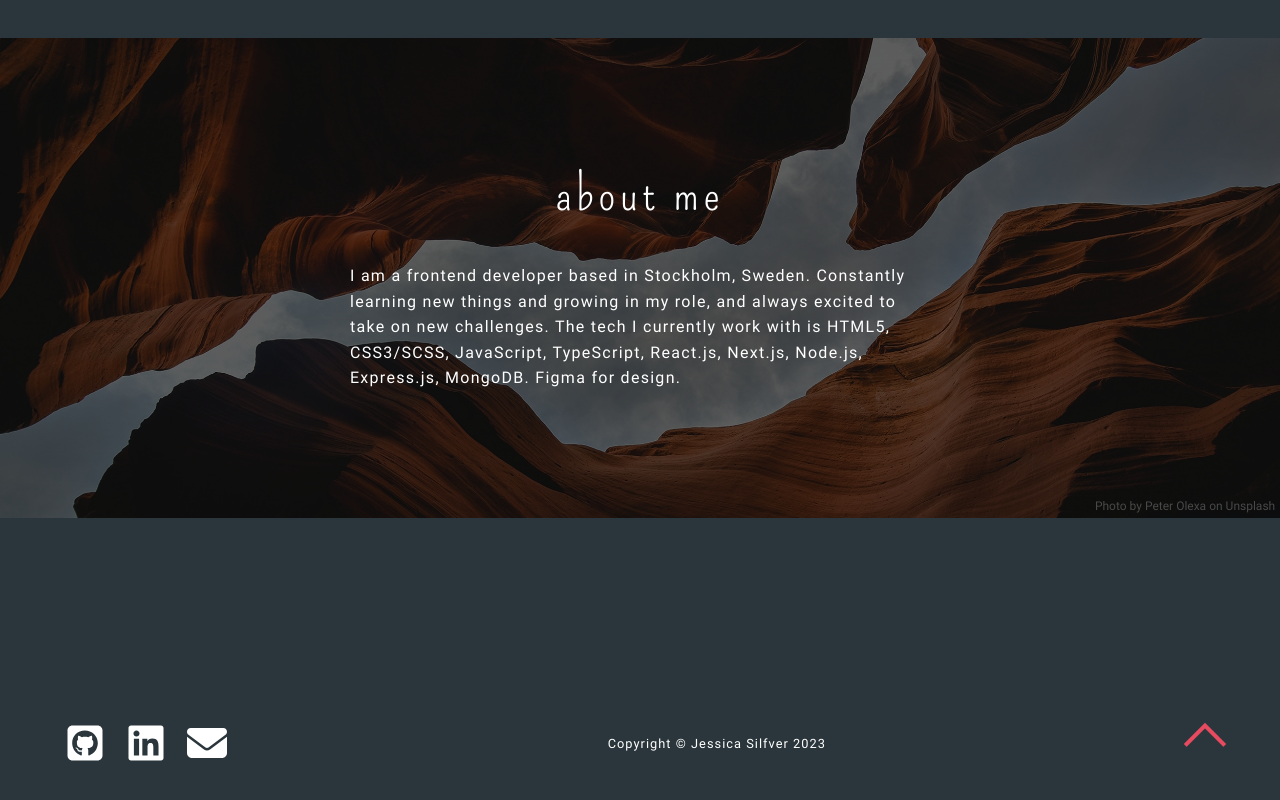
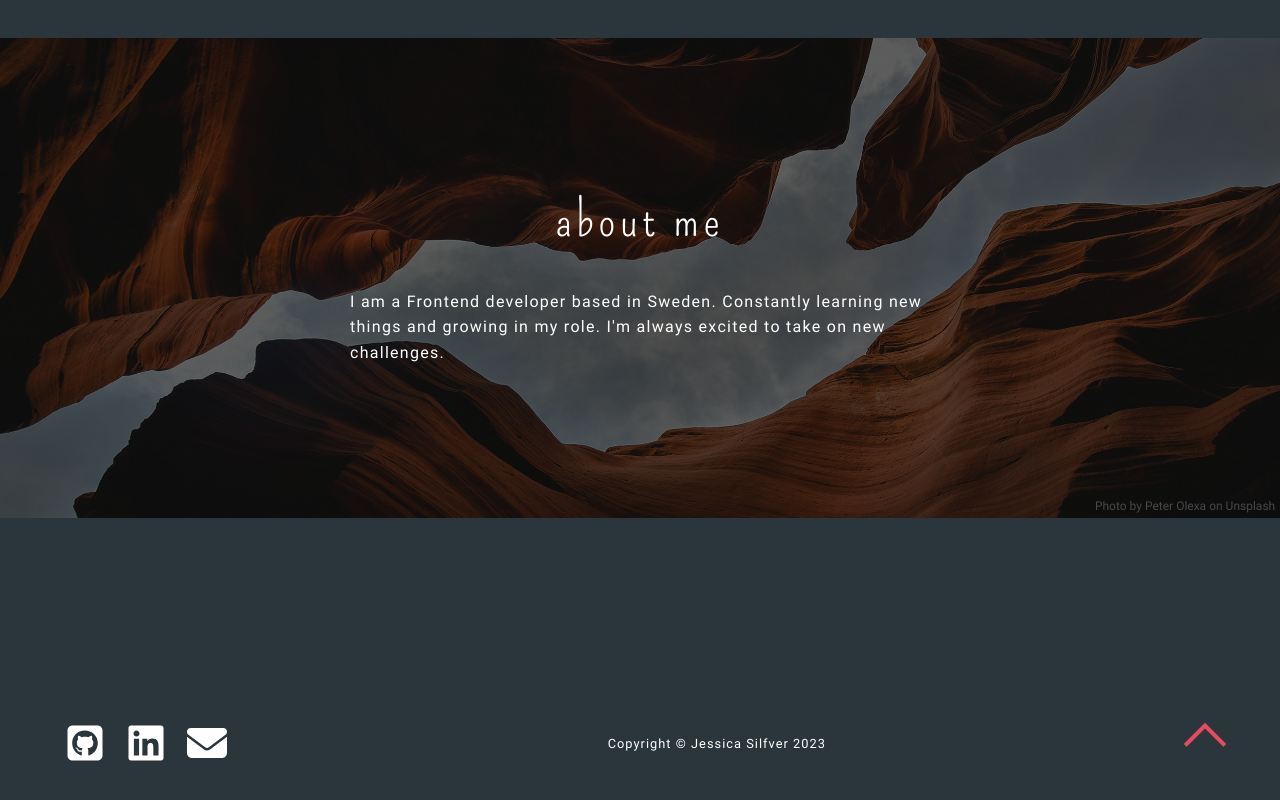
Before and after one commit to jsilf/portfolio, a React (Vite) app: page / in a window 1280 px wide. Shown: the part 1764-2564 px from the top of the page. Built offline with nearby package versions, Linux system fonts and the light colour scheme; no server answers.

Commit message:
update projectlist and about text

```diff
--- a/src/components/About/About.tsx
+++ b/src/components/About/About.tsx
@@ -41,11 +41,9 @@ export const About = () => {
           <motion.div variants={cardVariants} className="text-block">
             <h2 className="about-title">about me</h2>
             <p>
-              I am a frontend developer based in Stockholm, Sweden. Constantly
-              learning new things and growing in my role, and always excited to
-              take on new challenges. The tech I currently work with is HTML5,
-              CSS3/SCSS, JavaScript, TypeScript, React.js, Next.js, Node.js,
-              Express.js, MongoDB. Figma for design.
+              I am a Frontend developer based in Sweden. Constantly learning new
+              things and growing in my role. I'm always excited to take on new
+              challenges.
             </p>
           </motion.div>
         </motion.div>
--- a/src/components/Projects/ProjectList.ts
+++ b/src/components/Projects/ProjectList.ts
@@ -1,11 +1,9 @@
 import map from "../../assets/interactive-map.webp";
 import portfolio from "../../assets/portfolio.webp";
 import golobe from "../../assets/golobe.webp";
-import gridpainter from "../../assets/gridpainter.webp";
-import smslan from "../../assets/smslantips.webp";
 import wip from "../../assets/WIP.webp";
 import { v4 as uuidv4 } from "uuid";
-import { ProjectType } from "./Projects";
+// import { ProjectType } from "./Projects";
 
 function generateRandomKey() {
   const unique_key = uuidv4();
@@ -26,11 +24,6 @@ export const projectList = [
   },
   {
     id: generateRandomKey(),
-    title: "SMSLåntips",
-    image: smslan,
-  },
-  {
-    id: generateRandomKey(),
     title: "pandoras-box",
     image: wip,
   },
@@ -39,26 +32,15 @@ export const projectList = [
     title: "travel-easyweb-dotnet",
     image: golobe,
   },
-  {
-    id: generateRandomKey(),
-    title: "Gridpainter",
-    image: gridpainter,
-  },
 ];
 
-export const externalProjects: ProjectType[] = [
-  {
-    id: generateRandomKey(),
-    name: "SMSLåntips",
-    html_url: "https://smslåntips.com",
-    homepage: "https://smslåntips.com",
-    topics: ["reactjs", "scss", "easyweb cms"],
-  },
-  {
-    id: generateRandomKey(),
-    name: "Gridpainter",
-    html_url: "https://github.com/MilicaBl/gridpainter.git",
-    homepage: "https://gridpainter.vercel.app/",
-    topics: ["reactjs", "expressjs", "nodejs", "mongodb"],
-  },
-];
+/*Add external projects here and to the projectlist*/
+// export const externalProjects: ProjectType[] = [
+//   {
+//     id: generateRandomKey(),
+//     name: "",
+//     html_url: "",
+//     homepage: "",
+//     topics: [""],
+//   },
+// ];
--- a/src/components/Projects/Projects.tsx
+++ b/src/components/Projects/Projects.tsx
@@ -2,7 +2,7 @@ import axios from "axios";
 import { motion, Variants } from "framer-motion";
 import { useEffect, useState } from "react";
 import { Button } from "../Parts/Button";
-import { externalProjects, projectList } from "./ProjectList";
+import { projectList } from "./ProjectList";
 
 export type ProjectType = {
   id: string;
@@ -26,7 +26,7 @@ export const Projects = () => {
   const [project, setProject] = useState<Project[]>([]);
   const projectPerRow = 4;
   const [nextRow, setNextRow] = useState(projectPerRow);
-  const filterFromApi = ["jsilf", "simple-diary"];
+  const filterFromApi = ["jsilf"];
 
   useEffect(() => {
     axios
@@ -45,7 +45,7 @@ export const Projects = () => {
         const filtered = projectsFromApi.filter(
           (proj) => !filterFromApi.includes(proj.name)
         );
-        return setProject([...externalProjects, ...filtered]);
+        return setProject([...filtered]);
       });
     // .catch(function (error) {
     //   if (error.response) {
```
Also changed, not shown: src/assets/gridpainter.webp (deleted), src/assets/smslantips.webp (deleted).
